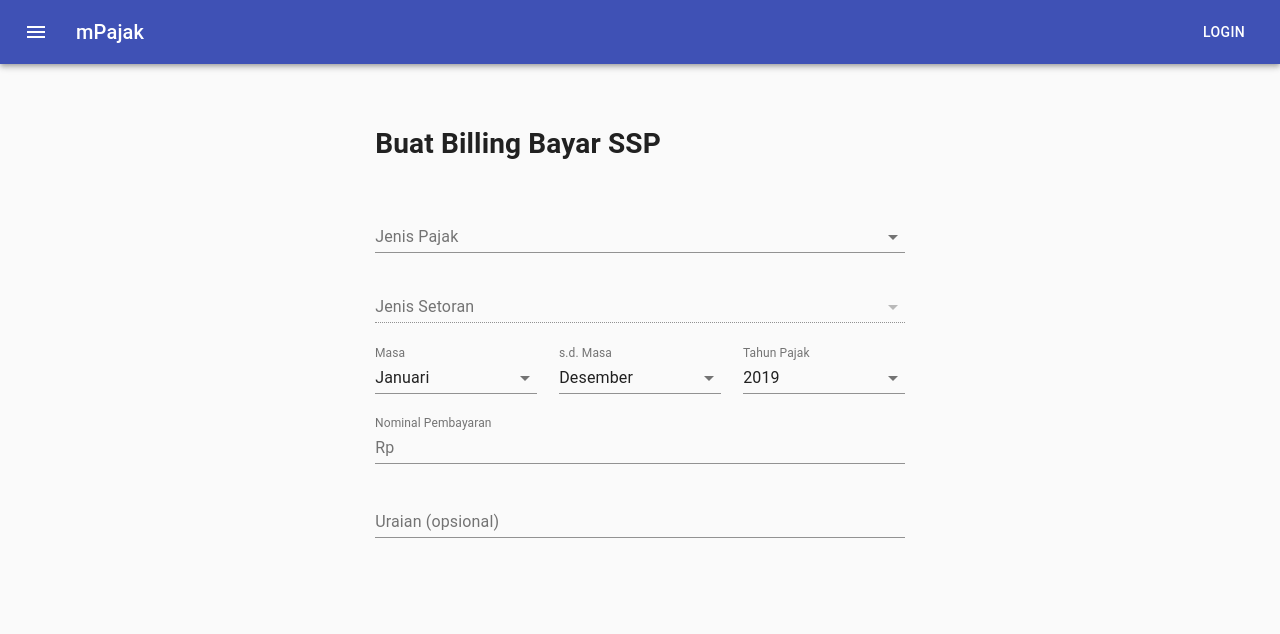
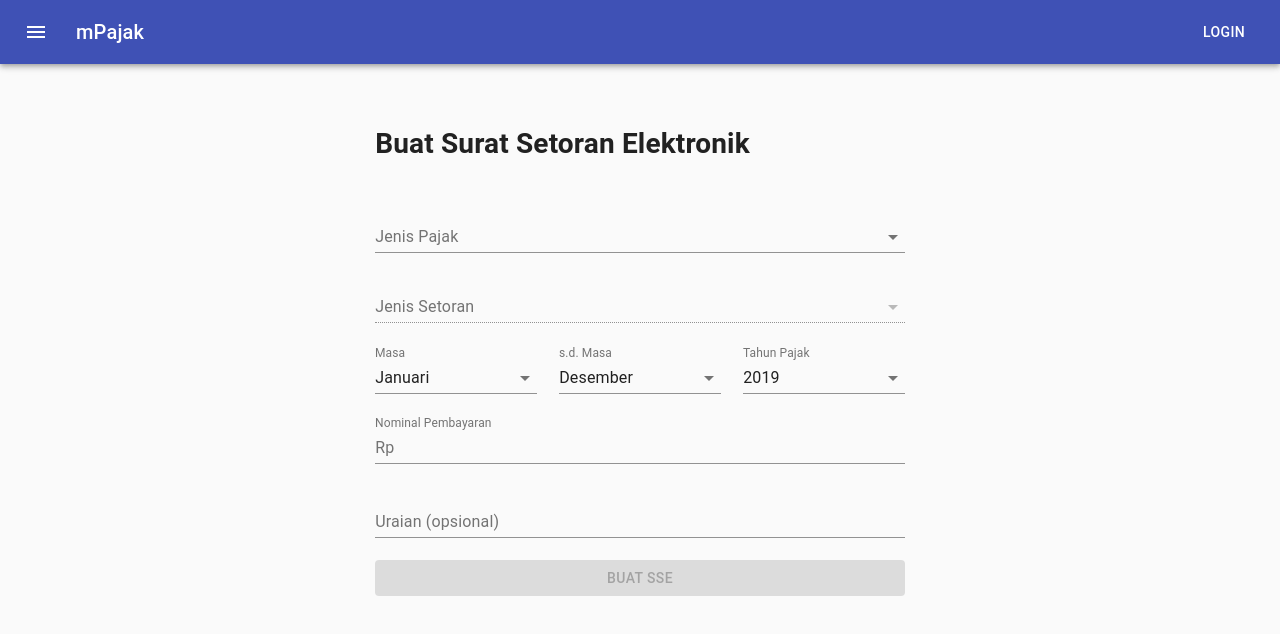
Before and after one commit to nasyarobby/react-mpajak, a React (Create React App) app: page /rekam-ssp in a window 1280 px wide. Shown: the top 634 px of the page. Built offline with nearby package versions, Linux system fonts and the light colour scheme.

Commit message:
added submit button

```diff
--- a/src/Routes/CreateBilling.js
+++ b/src/Routes/CreateBilling.js
@@ -13,6 +13,7 @@ import TahunPajakSelect from "./../Components/TahunPajakSelect";
 import NominalPembayaran from "./../Components/NominalPembayaran";
 import KetetapanTextField from "../Components/KetetapanTextField";
 import Terbilang from "./../Components/Terbilang";
+import { Button } from "@material-ui/core";
 
 export default function CreateBilling() {
   const boxPadding = 1.4;
@@ -34,6 +35,20 @@ export default function CreateBilling() {
     });
   };
 
+  const validateForm = () => {
+    if (
+      state.jenisPajak.kode !== "" &&
+      state.jenisSetoran !== "" &&
+      state.masaAwal &&
+      state.masaAkhir &&
+      state.tahunPajak
+    ) {
+      return true;
+    } else {
+      return false;
+    }
+  };
+
   const [state, setState] = React.useState({
     jenisPajak: { kode: "", jenisSetoran: [] },
     jenisSetoran: { kode: "" },
@@ -46,6 +61,13 @@ export default function CreateBilling() {
     ketetapanIsVisible: false,
     nominalPembayaran: ""
   });
+
+  const submitIsDisabled =
+    state.jenisPajak.kode == "" ||
+    state.jenisSetoran.kode == "" ||
+    !state.masaAwal ||
+    !state.masaAkhir ||
+    !state.nominalPembayaran;
 
   const nominalPembayaranOnChangeHandler = e => {
     const value =
@@ -70,12 +92,14 @@ export default function CreateBilling() {
   const jenisSetoranOnChangeHandler = async e => {
     let setoran = await findSetoran(e.target.value);
     console.log(setoran.kode);
-    let ketetapanIsVisible;
+    let ketetapanIsVisible, submitIsDisabled;
+
     if (Number(e.target.value) >= 300 && Number(e.target.value) <= 399) {
       ketetapanIsVisible = true;
     } else {
       ketetapanIsVisible = false;
     }
+
     if (setoran.annualOnly) {
       setState({
         ...state,
@@ -132,7 +156,7 @@ export default function CreateBilling() {
       <Grid container>
         <Grid item xs={12}>
           <Box p={boxPadding}>
-            <h1>Buat Billing Bayar SSP</h1>
+            <h1>Buat Surat Setoran Elektronik</h1>
           </Box>
         </Grid>
         <Grid item xs={12}>
@@ -251,6 +275,19 @@ export default function CreateBilling() {
             </FormControl>
           </Box>
         </Grid>
+        <Grid item xs={12}>
+          <Box p={boxPadding}>
+            <FormControl fullWidth>
+              <Button
+                disabled={submitIsDisabled}
+                variant="contained"
+                color="primary"
+              >
+                Buat SSE
+              </Button>
+            </FormControl>
+          </Box>
+        </Grid>
       </Grid>
     </div>
   );
```
